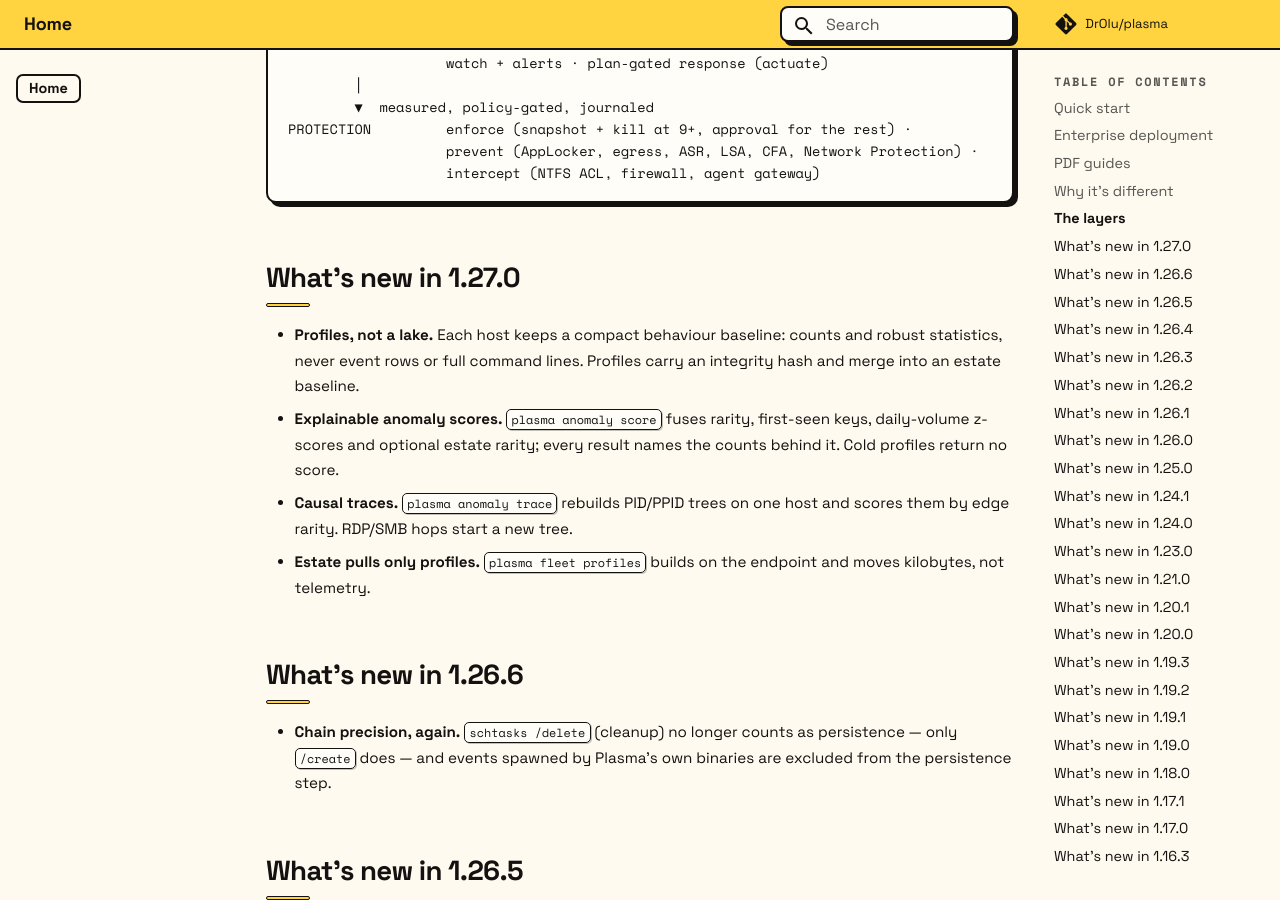
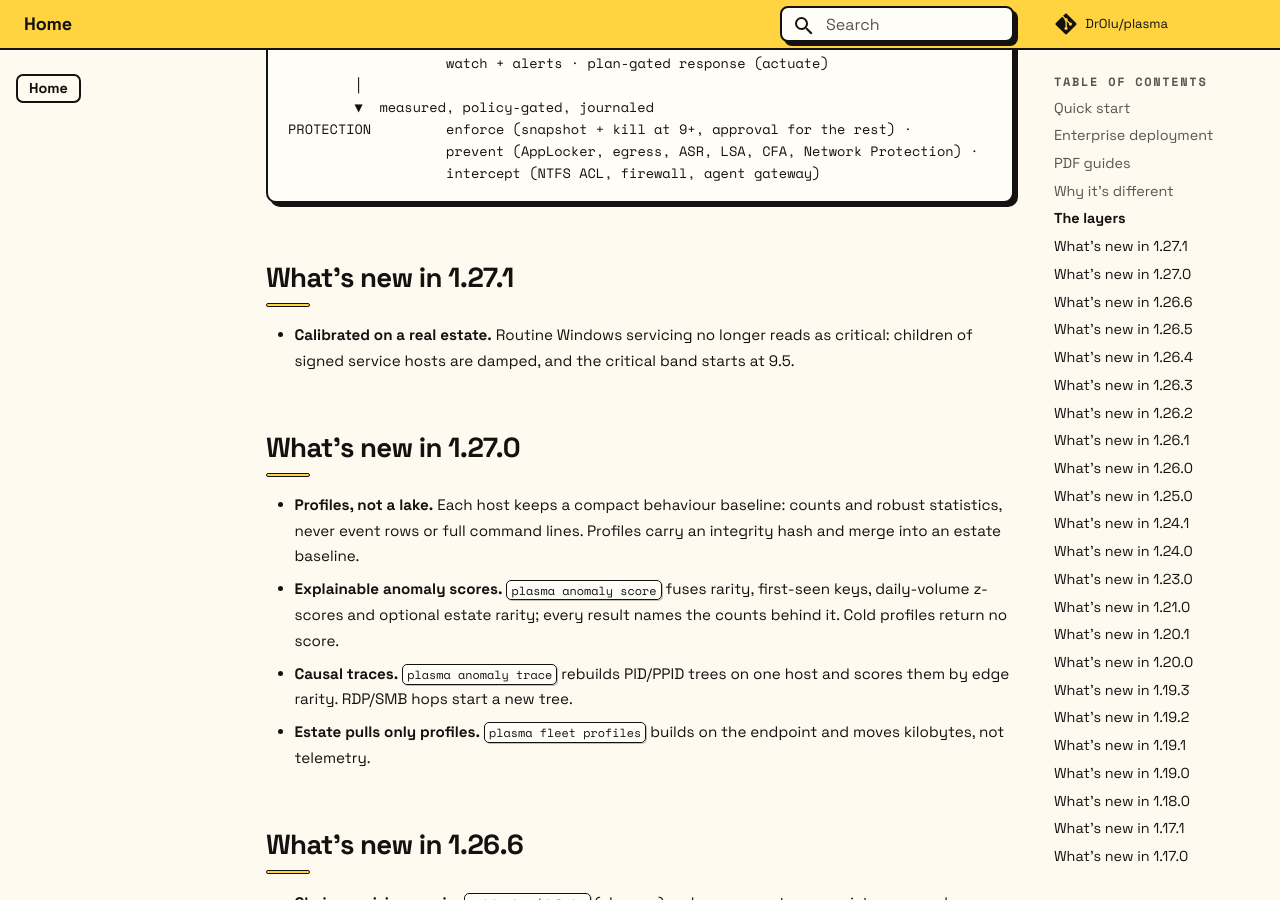
Before and after one commit to DrOlu/plasma, an MkDocs documentation site: the page built from docs/index.md, in a window 1280 px wide and 900 px high, scrolled down 3455 px. Built offline with MkDocs 1.6.1 and Material for MkDocs 9.7.7, drawn with Linux system fonts in a browser that asks for light colours; comment, search, counter and statistics services are not loaded; some of the changed text lies outside the part shown.

Commit message:
1.27.1: calibrate anomaly novelty on a real estate
First scoring run on WS1/WS2 ranked routine Windows servicing as
critical novelty: devicecensus.exe, upfc.exe, usoclient.exe and
friends are genuinely rare children of signed service hosts.

- Damp children of a small service-parent set by 0.55; they still
  appear at triage level instead of red.
- Move the critical band to 9.5 (high 8.0, medium 6.0).
- Explain the damping in the result; add regression tests.

984 tests collected (963 pass, 21 skipped).

````diff
--- a/docs/index.md
+++ b/docs/index.md
@@ -1,18 +1,18 @@
 <div class="raft-hero" markdown="0">
-<p class="raft-eyebrow">Windows EDR &middot; v1.27.0</p>
+<p class="raft-eyebrow">Windows EDR &middot; v1.27.1</p>
 <h1>No log lake.<br>No cloud.<br>No blind trust.</h1>
 <p class="raft-lede">Plasma keeps the telemetry on the box, answers questions with a
 121M on-device model, and makes every response named, journaled, and reversible.
 The endpoint can explain itself &mdash; without shipping its diary anywhere.</p>
 <div class="raft-actions">
 <a class="raft-btn primary" href="getting-started/">Get started</a>
-<a class="raft-btn" href="https://github.com/DrOlu/plasma/releases/latest">Download v1.27.0</a>
+<a class="raft-btn" href="https://github.com/DrOlu/plasma/releases/latest">Download v1.27.1</a>
 <a class="raft-btn" href="agent-native/">Agent-native operation</a>
 </div>
 <div class="raft-badges">
 <span class="raft-badge">94.6% rollup coverage</span>
 <span class="raft-badge">13 reversible actions</span>
-<span class="raft-badge">982 tests</span>
+<span class="raft-badge">984 tests</span>
 <span class="raft-badge">Signed MSI + SHA256SUMS</span>
 </div>
 </div>
@@ -121,6 +121,10 @@ PROTECTION         enforce (snapshot + kill at 9+, approval for the rest) ·
                    prevent (AppLocker, egress, ASR, LSA, CFA, Network Protection) ·
                    intercept (NTFS ACL, firewall, agent gateway)
 ```
+
+## What's new in 1.27.1
+
+- **Calibrated on a real estate.** Routine Windows servicing no longer reads as critical: children of signed service hosts are damped, and the critical band starts at 9.5.
 
 ## What's new in 1.27.0
 
--- a/plasma/__init__.py
+++ b/plasma/__init__.py
@@ -1,5 +1,5 @@
 """Plasma — agent-based EDR bundle with a frozen neuralOS instance."""
 
-__version__ = "1.27.0"
+__version__ = "1.27.1"
 PRODUCT = "Plasma"
 SCHEMA_VERSION = 1
--- a/pyproject.toml
+++ b/pyproject.toml
@@ -4,7 +4,7 @@ build-backend = "setuptools.build_meta"
 
 [project]
 name = "plasma-edr"
-version = "1.27.0"
+version = "1.27.1"
 description = "Plasma — an agent-based EDR bundle: Sentinel detection layer + a frozen neuralOS instance"
 readme = "README.md"
 requires-python = ">=3.9"
````
Also changed, not shown: CHANGELOG.md (+6 -0 lines), docs/changelog.md (+6 -0 lines), docs/profile-anomaly.md (+5 -0 lines), website/index.html (+8 -8 lines), docs/assets/enterprise-architecture.png, docs/assets/enterprise-architecture.svg, 6 other files.
